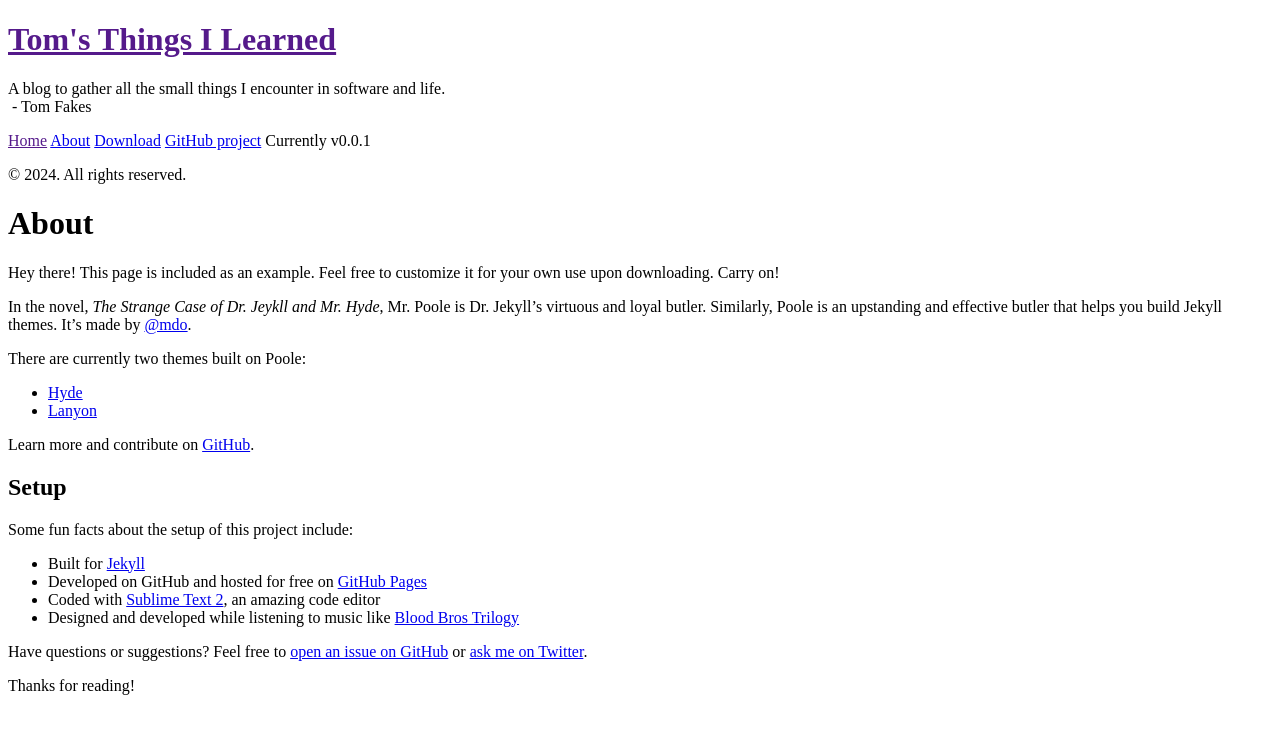
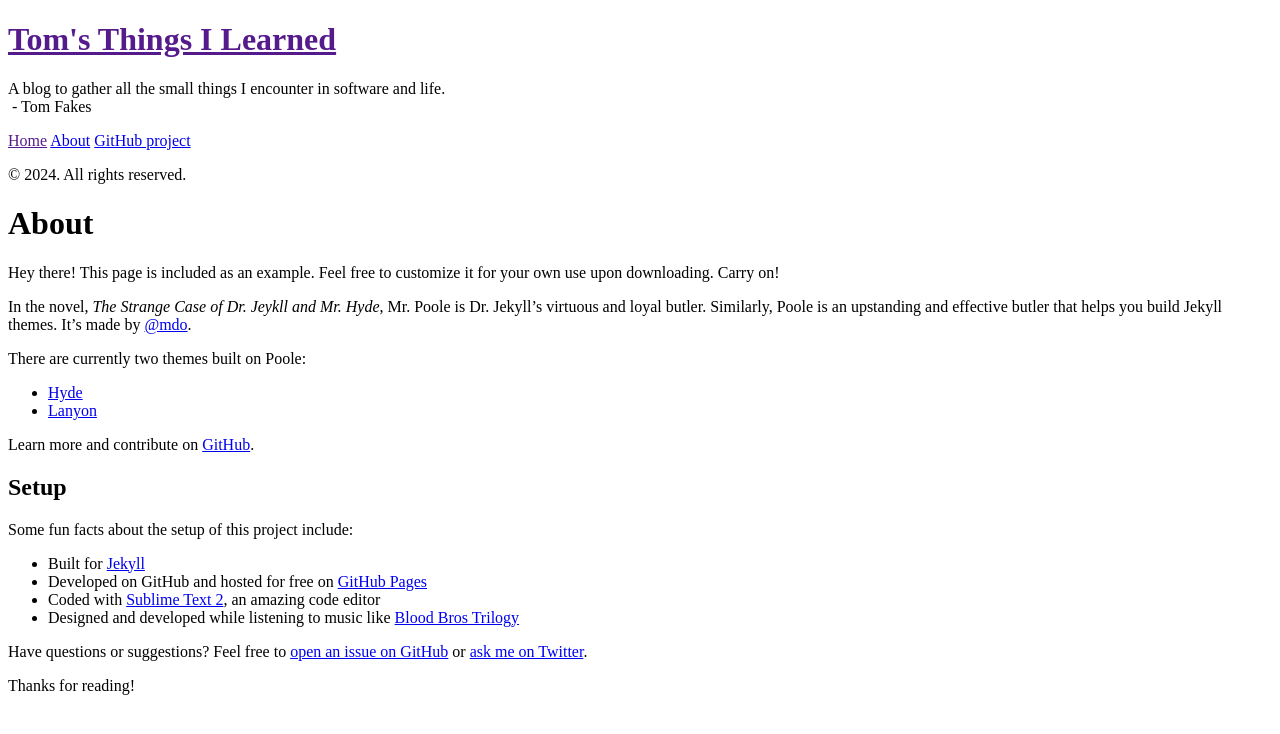
Before and after one commit to tomfakes/tomfakes.github.io, a Jekyll site: the page built from about.md, in a window 1280 px wide. Shown: the top 734 px of the page. Built offline with Jekyll 4.4.1, drawn with Linux system fonts in a browser that asks for light colours; Markdown is read by kramdown in place of the engine named in the settings.

Commit message:
Base url and sidebar cleanup

```diff
--- a/_config.yml
+++ b/_config.yml
@@ -10,7 +10,7 @@ title: "Tom's Things I Learned"
 tagline: "Tom Fakes' Things I Learned"
 description: "A blog to gather all the small things I encounter in software and life.<br>&nbsp;- Tom Fakes"
 url: https://tomfakes.com
-baseurl: /
+baseurl: "/"
 
 author:
   name:           'Tom Fakes'
--- a/_includes/sidebar.html
+++ b/_includes/sidebar.html
@@ -26,9 +26,7 @@
         {% endif %}
       {% endfor %}
 
-      <a class="sidebar-nav-item" href="{{ site.github.repo }}/archive/v{{ site.version }}.zip">Download</a>
       <a class="sidebar-nav-item" href="{{ site.github.repo }}">GitHub project</a>
-      <span class="sidebar-nav-item">Currently v{{ site.version }}</span>
     </nav>
 
     <p>&copy; {{ site.time | date: '%Y' }}. All rights reserved.</p>
```
